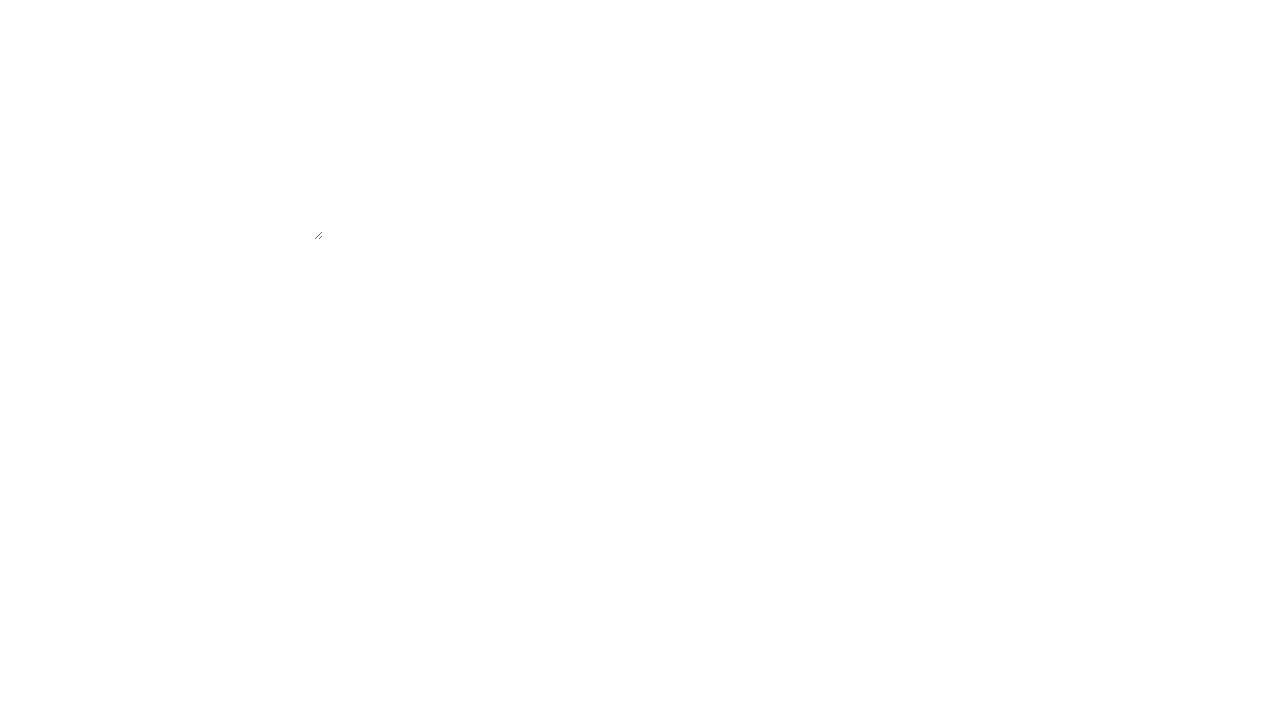
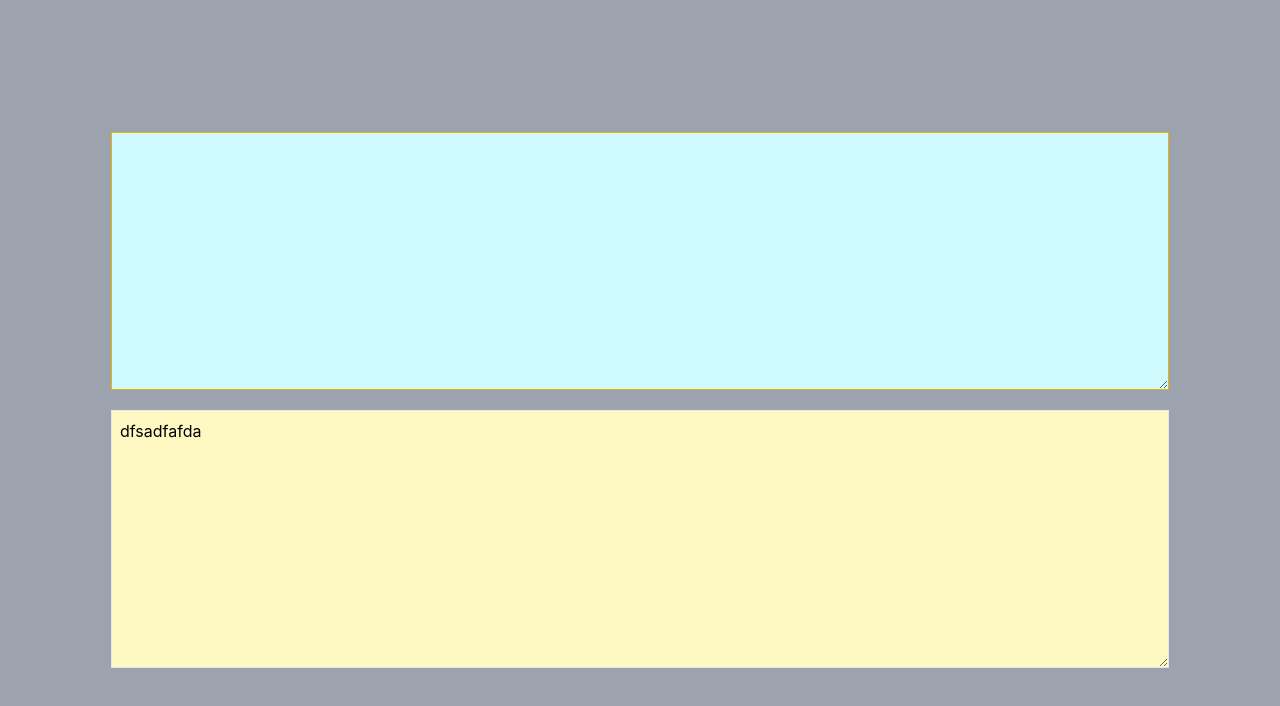
Before and after one commit to rudalkunwar/myfirstreactapp, a React (Create React App) app: page / in a window 1280 px wide. Shown: the top 706 px of the page. Built offline with nearby package versions, Linux system fonts and the light colour scheme.

Commit message:
useStatehook

```diff
--- a/src/App.js
+++ b/src/App.js
@@ -2,12 +2,13 @@ import React, { useState } from 'react'
 
 export default function App() {
   const [text,setText] = useState('');
-  const textFun =  () => {
-
+  const textFun =  (e) => {
+    setText(text=>e.target.value);
   }
   return (
-    <div>
-    <textarea onKeyUp={textFun} cols="30" rows="10"></textarea>
+    <div className='flex h-screen flex-col justify-center items-center bg-gray-400'>
+    <textarea className='bg-cyan-100 outline-none p-2 border border-yellow-500' onKeyUp={textFun} cols="100" rows="10"></textarea>
+    <textarea className='mt-5 bg-yellow-100 outline-none p-2 border'cols="100" rows="10" >dfsadfafda</textarea>
     </div>
   )
 }
```
